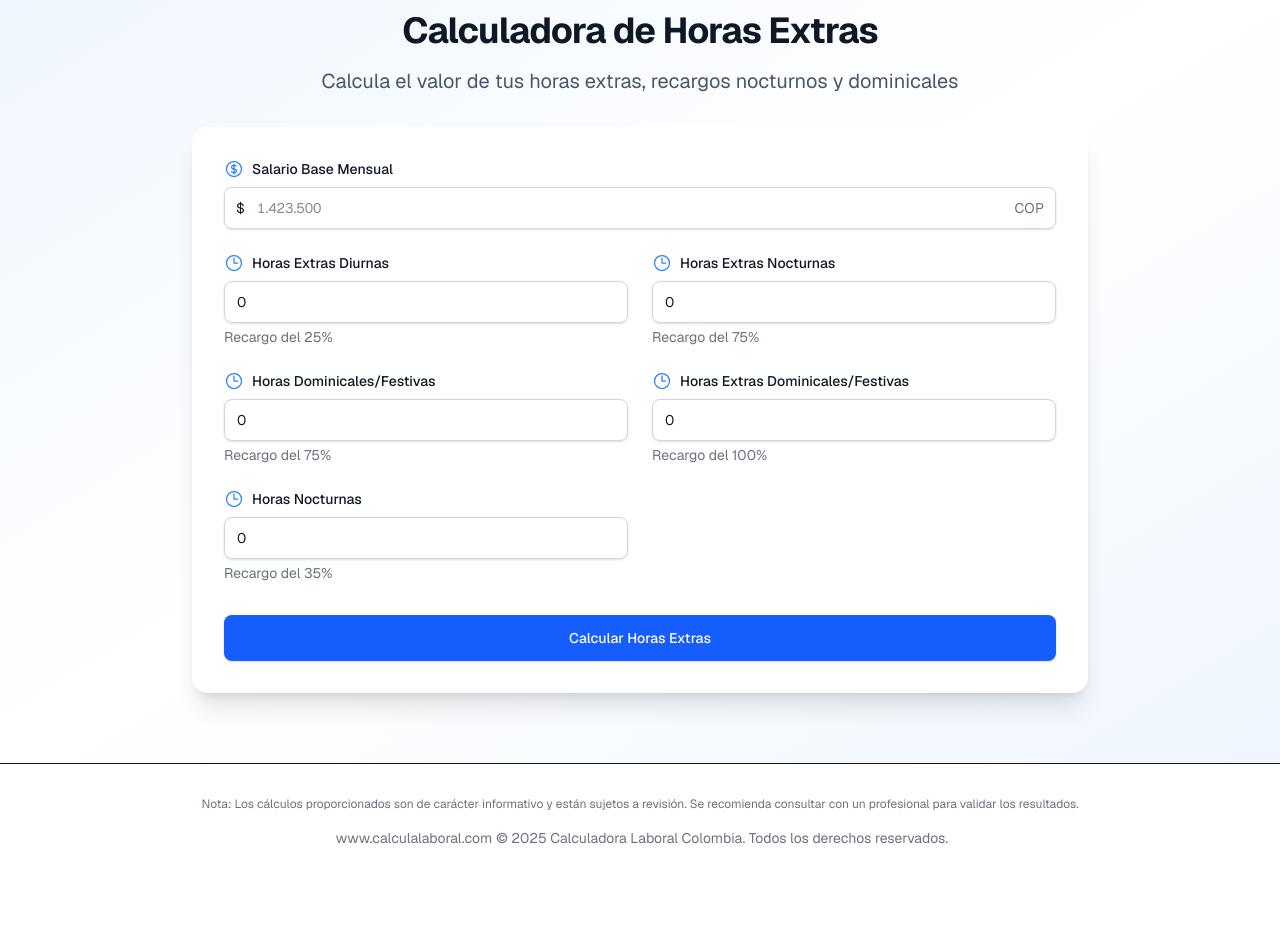
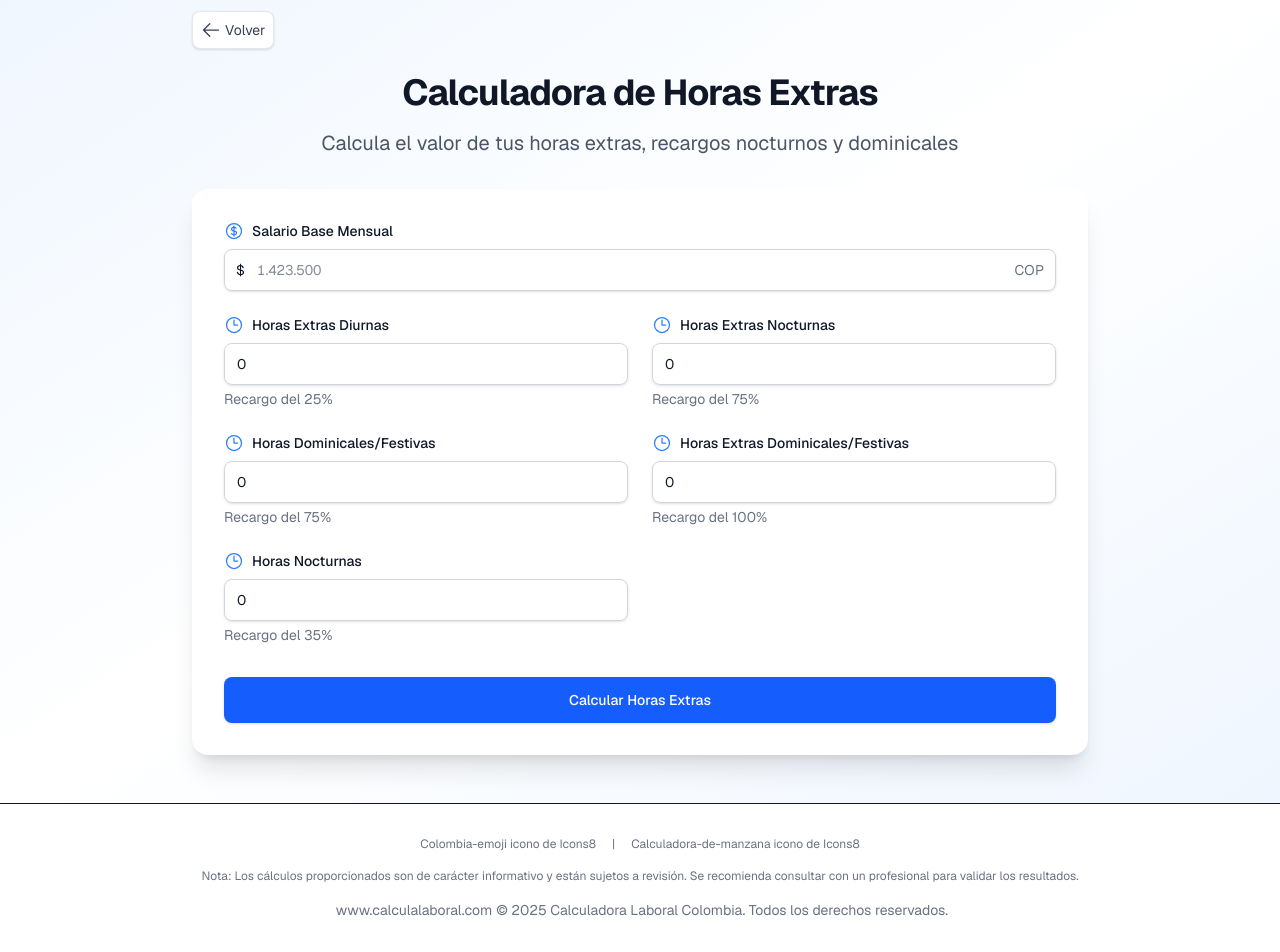
Before and after one commit to jdflorez480/calculadora_lab, a Next.js app: page /calculadoras/horas-extras in a window 1280 px wide. Shown: the part 101-1053 px from the top of the page. Before the commit the page ends 981 px from the top, so only its background shows below. Built offline with nearby package versions, Linux system fonts and the light colour scheme.

Commit message:
feat: Agregar botón de volver en las calculadoras y mejorar la navegación

```diff
--- a/src/app/calculadoras/horas-extras/page.tsx
+++ b/src/app/calculadoras/horas-extras/page.tsx
@@ -4,6 +4,7 @@ import { useState, Suspense } from 'react';
 import { CurrencyDollarIcon, ClockIcon } from '@heroicons/react/24/outline';
 import ResultadoCalculo from '../../components/ResultadoCalculo';
 import { calcularHorasExtras } from '../../utils/calculosLaborales';
+import BotonVolver from '../../components/BotonVolver';
 
 interface ResultadoHorasExtras {
   resultados: Array<{
@@ -112,6 +113,9 @@ function HorasExtrasContent() {
   return (
     <div className="min-h-screen py-12 px-4 sm:px-6 lg:px-8 bg-gradient-to-br from-blue-50 via-white to-blue-50">
       <div className="max-w-4xl mx-auto">
+        <div className="mb-6">
+          <BotonVolver />
+        </div>
         <div className="text-center mb-8">
           <h1 className="text-4xl font-bold text-gray-900 tracking-tight">
             Calculadora de Horas Extras
--- a/src/app/calculadoras/liquidacion/page.tsx
+++ b/src/app/calculadoras/liquidacion/page.tsx
@@ -7,6 +7,7 @@ import 'react-datepicker/dist/react-datepicker.css';
 import ResultadoCalculo from '../../components/ResultadoCalculo';
 import { calcularLiquidacionTotal } from '../../utils/calculosLaborales';
 import { CalendarIcon, CurrencyDollarIcon, TruckIcon } from '@heroicons/react/24/outline';
+import BotonVolver from '../../components/BotonVolver';
 
 // Constantes
 const SALARIO_MINIMO_2025 = 1423500;
@@ -117,6 +118,9 @@ function LiquidacionContent() {
   return (
     <div className="min-h-screen py-12 px-4 sm:px-6 lg:px-8 bg-gradient-to-br from-blue-50 via-white to-blue-50">
       <div className="max-w-4xl mx-auto">
+        <div className="mb-6">
+          <BotonVolver />
+        </div>
         <div className="text-center mb-8">
           <h1 className="text-4xl font-bold text-gray-900 tracking-tight">
             Calculadora de Liquidación Laboral
--- a/src/app/calculadoras/nomina/page.tsx
+++ b/src/app/calculadoras/nomina/page.tsx
@@ -7,6 +7,7 @@ import { calcularNomina, SALARIO_MINIMO_2025 } from '../../utils/calculosLaboral
 import DatePicker, { registerLocale } from 'react-datepicker';
 import { es } from 'date-fns/locale';
 import 'react-datepicker/dist/react-datepicker.css';
+import BotonVolver from '../../components/BotonVolver';
 
 // Registrar el idioma español para el DatePicker
 registerLocale('es', es);
@@ -116,6 +117,9 @@ function NominaContent() {
   return (
     <div className="min-h-screen py-12 px-4 sm:px-6 lg:px-8 bg-gradient-to-br from-blue-50 via-white to-blue-50">
       <div className="max-w-4xl mx-auto">
+        <div className="mb-6">
+          <BotonVolver />
+        </div>
         <div className="text-center mb-8">
           <h1 className="text-4xl font-bold text-gray-900 tracking-tight">
             Calculadora de Nómina Mensual
--- a/src/app/calculadoras/prima/page.tsx
+++ b/src/app/calculadoras/prima/page.tsx
@@ -7,6 +7,7 @@ import DatePicker, { registerLocale } from 'react-datepicker';
 import { es } from 'date-fns/locale';
 import 'react-datepicker/dist/react-datepicker.css';
 import { calcularPrima } from '../../utils/calculosLaborales';
+import BotonVolver from '../../components/BotonVolver';
 
 // Constantes
 const SALARIO_MINIMO_2025 = 1423500;
@@ -112,6 +113,9 @@ function PrimaContent() {
   return (
     <div className="min-h-screen py-12 px-4 sm:px-6 lg:px-8 bg-gradient-to-br from-blue-50 via-white to-blue-50">
       <div className="max-w-4xl mx-auto">
+        <div className="mb-6">
+          <BotonVolver />
+        </div>
         <div className="text-center mb-8">
           <h1 className="text-4xl font-bold text-gray-900 tracking-tight">
             Calculadora Prima de Servicios Junio 2025
--- a/src/app/calculadoras/retencion/page.tsx
+++ b/src/app/calculadoras/retencion/page.tsx
@@ -7,6 +7,7 @@ import { calcularRetencionFuente, UVT_2025 } from '../../utils/calculosLaborales
 import DatePicker, { registerLocale } from 'react-datepicker';
 import { es } from 'date-fns/locale';
 import 'react-datepicker/dist/react-datepicker.css';
+import BotonVolver from '../../components/BotonVolver';
 
 // Registrar el idioma español para el DatePicker
 registerLocale('es', es);
@@ -124,6 +125,9 @@ function RetencionContent() {
   return (
     <div className="min-h-screen py-12 px-4 sm:px-6 lg:px-8 bg-gradient-to-br from-blue-50 via-white to-blue-50">
       <div className="max-w-4xl mx-auto">
+        <div className="mb-6">
+          <BotonVolver />
+        </div>
         <div className="text-center mb-8">
           <h1 className="text-4xl font-bold text-gray-900 tracking-tight">
             Calculadora de Retención en la Fuente
--- /dev/null
+++ b/src/app/components/BotonVolver.tsx
@@ -0,0 +1,21 @@
+'use client';
+
+import Link from 'next/link';
+import { ArrowLeftIcon } from '@heroicons/react/24/outline';
+
+interface BotonVolverProps {
+  href?: string;
+}
+
+export default function BotonVolver({ href = '/' }: BotonVolverProps) {
+  return (
+    <Link
+      href={href}
+      className="inline-flex items-center p-2 text-sm text-gray-700 bg-white hover:bg-gray-50 rounded-lg hover:text-blue-600 transition-all duration-200 shadow-sm border border-gray-200"
+      title="Volver atrás"
+    >
+      <ArrowLeftIcon className="h-5 w-5 mr-1" />
+      <span>Volver</span>
+    </Link>
+  );
+}
--- a/src/app/layout.tsx
+++ b/src/app/layout.tsx
@@ -13,7 +13,7 @@ const geist = Geist({
 export const metadata: Metadata = {
   title: "Calculadora de liquidacion y Prestaciones Laborales Colombia - Herramientas Gratuitas",
   description: "Calcula fácilmente liquidaciones, primas, cesantías y más. Herramientas gratuitas para trabajadores en Colombia. Cálculos actualizados 2025.",
-  keywords: "www.calculalaboral.com, calculadora de liquidación laboral gratis, calculadora de liquidación laboral gratis excel calculadora ministerio de trabajo,como se calcula la liquidación, cálculo liquidación laboral, calcular prima, calcular prima junio, prima de junio, calculadora laboral,calculo prima, calculo prima online, calculadora de liquidacion, calculadora de prima servicios, calculadora de cesantías, calculadora de vacaciones, calculadora de salario neto, calculadora de horas extras, calculadora de retención en la fuente, calculo de prestaciones sociales, calculadora de nómina, calculadora de recargos nocturnos, calculadora de dominicales y festivos, calculadora de deducciones salariales, calculadora de auxilio transporte, calculadora de sueldo",
+  keywords: "www.calculalaboral.com, calculadora de liquidación laboral gratis, calculadora de liquidación laboral gratis excel, calculadora ministerio de trabajo,como se calcula la liquidación, cálculo liquidación laboral, calcular prima, calcular prima junio, prima de junio, calculadora laboral,calculo prima, calculo prima online, calculadora de liquidacion, calculadora de prima servicios, calculadora de cesantías, calculadora de vacaciones, calculadora de salario neto, calculadora de horas extras, calculadora de retención en la fuente, calculo de prestaciones sociales, calculadora de nómina, calculadora de recargos nocturnos, calculadora de dominicales y festivos, calculadora de deducciones salariales, calculadora de auxilio transporte, calculadora de sueldo",
   openGraph: {
     title: "Calculadoras Laborales Colombia",
     description: "Herramientas gratuitas para calcular prestaciones laborales en Colombia",
@@ -65,6 +65,47 @@ export default function RootLayout({
         <footer className="bg-white border-t py-8">
           <div className="max-w-7xl mx-auto px-4 sm:px-6 lg:px-8">
             <div className="space-y-4">
+              <div className="flex flex-col sm:flex-row justify-center items-center text-xs text-gray-500 space-y-2 sm:space-y-0 sm:space-x-4">
+                <div>
+                  <a
+                    target="_blank"
+                    href="https://icons8.com/icon/N8GN5w7Vt8qp/colombia"
+                    className="hover:text-blue-600"
+                    rel="noopener noreferrer"
+                  >
+                    Colombia-emoji
+                  </a>{' '}
+                  icono de{' '}
+                  <a
+                    target="_blank"
+                    href="https://icons8.com"
+                    className="hover:text-blue-600"
+                    rel="noopener noreferrer"
+                  >
+                    Icons8
+                  </a>
+                </div>
+                <div className="hidden sm:block">|</div>
+                <div>
+                  <a
+                    target="_blank"
+                    href="https://icons8.com/icon/oTyxAxj0tuPz/calculator"
+                    className="hover:text-blue-600"
+                    rel="noopener noreferrer"
+                  >
+                    Calculadora-de-manzana
+                  </a>{' '}
+                  icono de{' '}
+                  <a
+                    target="_blank"
+                    href="https://icons8.com"
+                    className="hover:text-blue-600"
+                    rel="noopener noreferrer"
+                  >
+                    Icons8
+                  </a>
+                </div>
+              </div>
               <p className="text-center text-xs text-gray-500">
                 Nota: Los cálculos proporcionados son de carácter informativo y están sujetos a revisión. Se recomienda consultar con un profesional para validar los resultados.
               </p>
```
Also changed, not shown: src/app/components/Navbar.tsx (+10 -1 lines), public/images/bandera_colombia.png (added).
